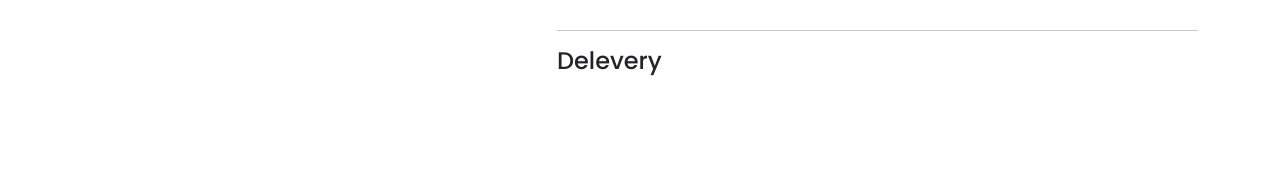
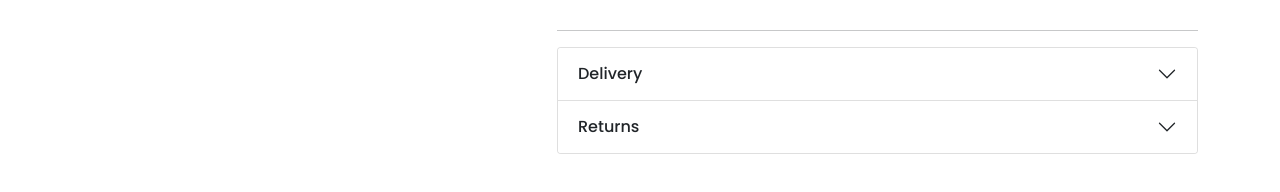
Before and after one commit to dmr-911/eMarket-ecommerce-client, a React (Create React App) app: page /product_details/1 in a window 1280 px wide. Shown: the part 398-590 px from the top of the page. Built offline with nearby package versions, Linux system fonts and the light colour scheme.

Commit message:
Product details page with accordian displayed in the product details page

```diff
--- /dev/null
+++ b/src/Pages/ProductDetails/DetailsAccordion/DetailsAccordion.js
@@ -0,0 +1,38 @@
+import React from 'react';
+import { Accordion } from 'react-bootstrap';
+import './DetailsAccordion.css';
+
+const DetailsAccordion = () => {
+    return (
+        <div className="mb-3">
+            <Accordion>
+            <Accordion.Item eventKey="0">
+                <Accordion.Header>Delivery</Accordion.Header>
+                <Accordion.Body>
+                Lorem ipsum dolor sit amet, consectetur adipiscing elit, sed do eiusmod
+                tempor incididunt ut labore et dolore magna aliqua. Ut enim ad minim
+                veniam, quis nostrud exercitation ullamco laboris nisi ut aliquip ex ea
+                commodo consequat. Duis aute irure dolor in reprehenderit in voluptate
+                velit esse cillum dolore eu fugiat nulla pariatur. Excepteur sint occaecat
+                cupidatat non proident, sunt in culpa qui officia deserunt mollit anim id
+                est laborum.
+                </Accordion.Body>
+            </Accordion.Item>
+            <Accordion.Item eventKey="1">
+                <Accordion.Header>Returns</Accordion.Header>
+                <Accordion.Body>
+                Lorem ipsum dolor sit amet, consectetur adipiscing elit, sed do eiusmod
+                tempor incididunt ut labore et dolore magna aliqua. Ut enim ad minim
+                veniam, quis nostrud exercitation ullamco laboris nisi ut aliquip ex ea
+                commodo consequat. Duis aute irure dolor in reprehenderit in voluptate
+                velit esse cillum dolore eu fugiat nulla pariatur. Excepteur sint occaecat
+                cupidatat non proident, sunt in culpa qui officia deserunt mollit anim id
+                est laborum.
+                </Accordion.Body>
+            </Accordion.Item>
+            </Accordion>
+        </div>
+    );
+};
+
+export default DetailsAccordion;
--- a/src/Pages/ProductDetails/ProductDetails/ProductDetails.js
+++ b/src/Pages/ProductDetails/ProductDetails/ProductDetails.js
@@ -2,6 +2,7 @@
 import { Breadcrumb, Carousel, Col, Container, Row } from 'react-bootstrap';
 import { useNavigate, useParams, Link } from 'react-router-dom';
 import useProducts from '../../../hooks/useProducts';
+import DetailsAccordion from '../DetailsAccordion/DetailsAccordion';
 
 import './ProductDetails.css';
 
@@ -69,7 +70,7 @@
                             </>
                         }
                         <hr />
-                        <h4 className="my-3">Delevery</h4>
+                        <DetailsAccordion></DetailsAccordion>
 
                     </Col>
                 </Row>
```
Also changed, not shown: src/Pages/ProductDetails/DetailsAccordion/DetailsAccordion.css (added).
